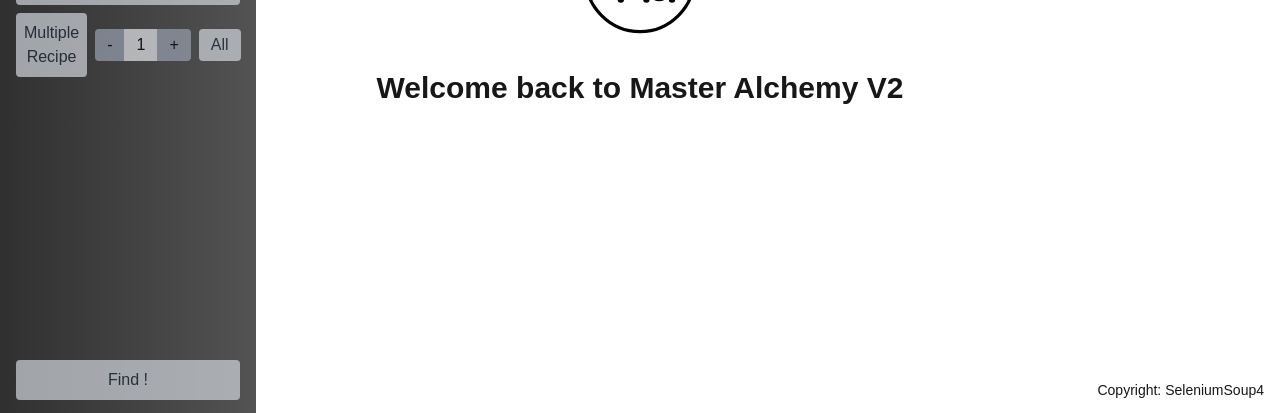
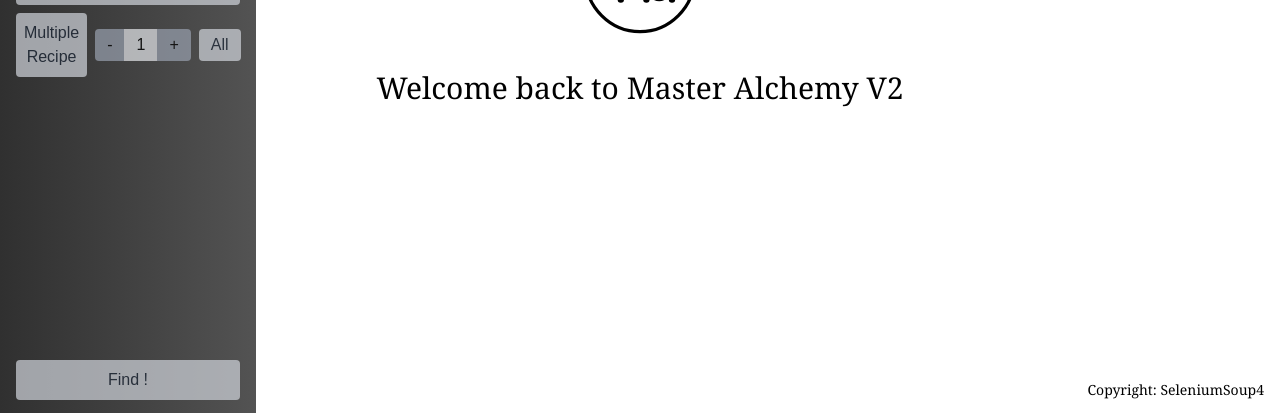
Before and after one commit to zirachw/Tubes2_SeleniumSoup4, a Next.js app in the folder src/frontend/: page / in a window 1280 px wide. Shown: the part 384-797 px from the top of the page. Built offline with nearby package versions, Linux system fonts and the light colour scheme; no server answers.

Commit message:
chore: move Sidebar.tsx to correct folder

```diff
--- a/src/frontend/src/app/page.tsx
+++ b/src/frontend/src/app/page.tsx
@@ -1,6 +1,6 @@
 "use client";
 import React, { useState, useEffect } from 'react';
-import Sidebar from './components/Sidebar';
+import Sidebar from '../components/Sidebar';
 
 interface ElementData {
   tier: number;
@@ -70,8 +70,8 @@
             <circle cx="150" cy="140" r="5" fill="black" />
           </svg>
         </div>
-        <h1 className="text-3xl font-bold mb-4">Welcome back to Master Alchemy V2</h1>
-        <div className="text-sm absolute bottom-4 right-4">Copyright: SeleniumSoup4</div>
+        <h1 className="text-3xl text-black font-[Georgia] mb-4">Welcome back to Master Alchemy V2</h1>
+        <div className="text-sm text-black font-[Georgia] absolute bottom-4 right-4">Copyright: SeleniumSoup4</div>
       </div>
 
       {/* Sidebar Toggle Button - visible when sidebar is closed */}
```
Also changed, not shown: src/frontend/src/components/Sidebar.tsx (renamed from src/frontend/src/app/components/Sidebar.tsx).
